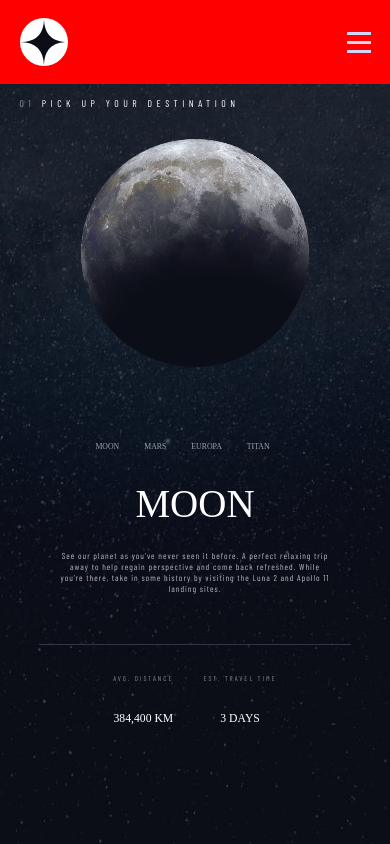
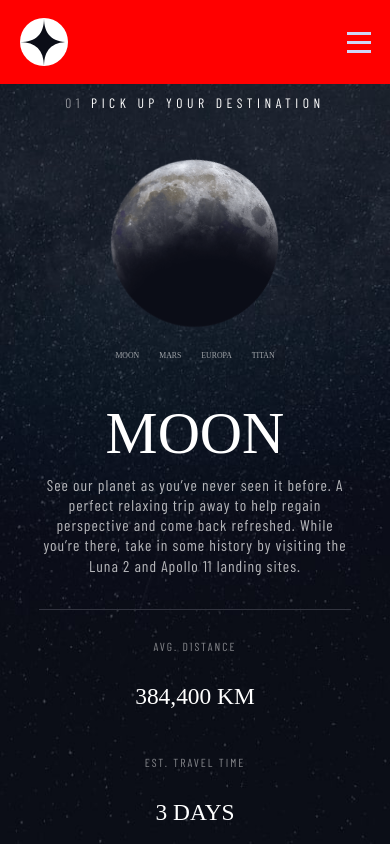
Before and after one commit to antonimatheus/Space-tourism-multi-page-website, a React (Vite) app: page /destination in a window 390 px wide. Built offline with nearby package versions, Linux system fonts and the light colour scheme; a web font is replaced by a local one.

Commit message:
destination mobile media query done

```diff
--- a/src/header/navBar/navBar.jsx
+++ b/src/header/navBar/navBar.jsx
@@ -2,6 +2,9 @@ import React, { useState } from "react";
 import { Link } from "react-router-dom";
 import logo from "/src/assets/assets/shared/logo.svg"
 import "./navBar.css"
+
+import icon_burger from "/src/assets/assets/shared/icon-hamburger.svg"
+import close_icon from "/src/assets/assets/shared/icon-close.svg"
 
 function NavBar() {
 
@@ -26,7 +29,7 @@ const navBarClicked = () => {
             </div>
 
             <div className="NavBar--ulBurger" onClick={navBarClicked}>
-                <img src={burger ? "src/assets/assets/shared/icon-close.svg" : "src/assets/assets/shared/icon-hamburger.svg"} alt="img" />
+                <img src={burger ? close_icon : icon_burger} alt="img" />
                 {
                     burger && (
                     <ul>
--- a/src/mainContent/destination/Destination.css
+++ b/src/mainContent/destination/Destination.css
@@ -343,3 +343,90 @@
         width: 100%;
     }
 }
+
+@media screen and (max-width: 750px)
+{
+    .Destination--content {
+        justify-content: center;
+        align-items: center;
+        width: 90%;
+        height: 40%;
+        gap: 5%;
+    }
+
+    .Destination--title {
+        align-items: center;
+        width: 90%;
+        position: relative;
+    }
+
+    .Destination--title {
+        position: absolute;
+        top: 13%;
+        left: 50%;
+        transform: translate(-50%, -50%);
+    }
+
+    .Destination--title h3 {
+        text-align: center;
+        font-size: 3.5vw;
+    }
+
+    .Destination--img {
+        height: 55%;
+        align-items: flex-start;
+    }
+
+    .Destination--planetInfo {
+        width: 100%;
+        height: 40%;
+    }
+
+    .Destination--text {
+        width: 100%;
+    }
+
+    .Destination--planetName h1  {
+        text-align: center;
+        font-size: 15vw;
+    }
+
+    .NavBarDestination--container ul {
+        display: flex;
+        font-size: 2vw;
+        justify-content: space-between;
+    }
+
+    .NavBarDestination--ul li {
+        margin: 10px;
+    }
+
+    .Destination--planetText {
+        align-items: center;
+        margin: 3%;
+    }
+
+    .Destination--planetText p {
+        text-align: center;
+        font-size: 4vw;
+        width: 80vw;
+    }
+
+    .Destination--planetStats {
+        justify-content: center;
+        width: 100%;
+        flex-direction: column;
+    }
+
+    .Destination--planetDistanceText, .Destination--planetTravelTimeText {
+        text-align: center;
+        font-size: 3vw;
+        width: 100%;
+    }
+
+    .Destination--planetDistanceKm, .Destination--planetTravelTimeDay {
+        text-align: center;
+        font-size: 6vw;
+        width: 100%;
+    }
+}
--- a/src/mainContent/home/Home.css
+++ b/src/mainContent/home/Home.css
@@ -151,3 +151,38 @@
         height: 200px;
     }
 }
+
+@media screen and (max-width: 750px) {
+
+    .Home--content {
+        align-items: center;
+        width: 100%;
+        height: 55%;
+    }
+
+    .Home--title h3 {
+        text-align: center;
+        font-size: 3vw;
+    }
+
+    .Home--title h1  {
+        text-align: center;
+        font-size: 15vw;
+    }
+
+    .Home--text {
+        align-items: center;
+    }
+
+    .Home--text p {
+        text-align: center;
+        font-size: 4vw;
+        width: 90%;
+    }
+
+    .Home--buttonExplore {
+        align-items: center;
+        justify-content: center;
+        height: 45%;
+    }
+}
```
